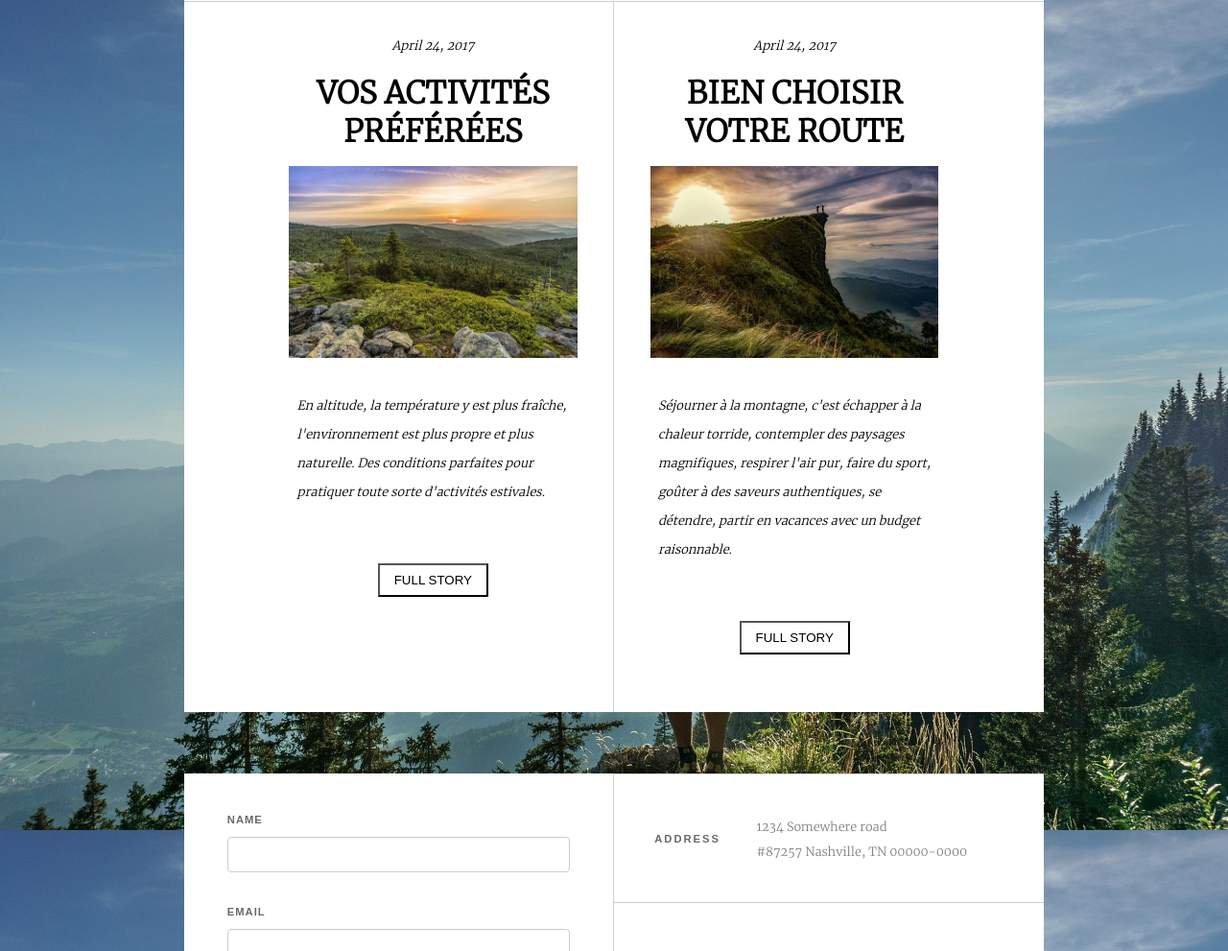
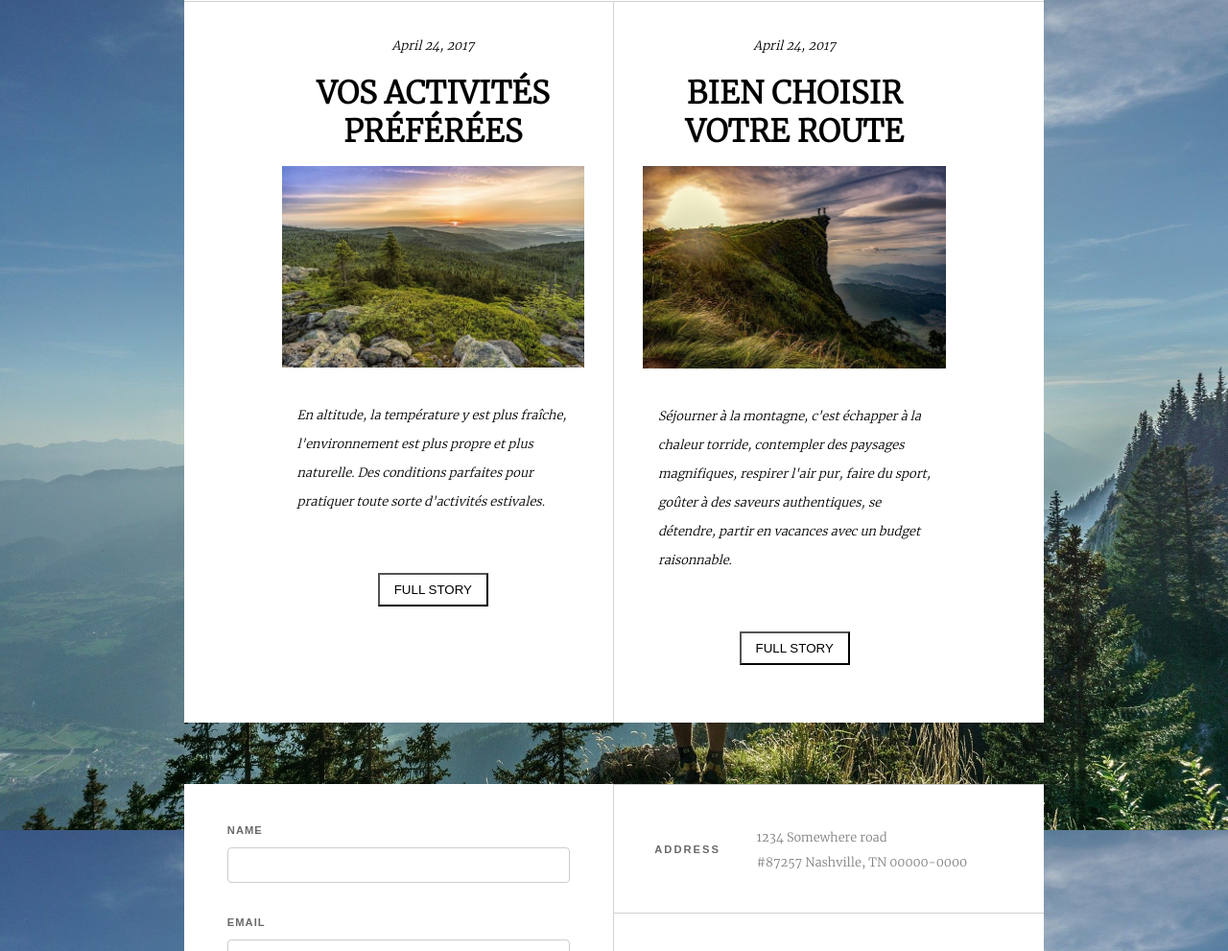
Before and after one commit to init-dev17/SASS-TP1-Montagne, a plain HTML site: page index.html in a window 1280 px wide. Shown: the part 1809-2800 px from the top of the page at 96% size. Drawn offline with Linux system fonts and the light colour scheme; a web font is replaced by a local one.

Commit message:
Images secondaires, width

```diff
--- a/index.html
+++ b/index.html
@@ -101,7 +101,7 @@
           <div>
             <h1>Vos activités préférées</h1>
           </div>
-          <img src="./assets/img/pic02.jpg" alt="pic02" height="200px" />
+          <img src="./assets/img/pic02.jpg" alt="pic02" />
           <p>
             En altitude, la température y est plus fraîche, l'environnement est
             plus propre et plus naturelle. Des conditions parfaites pour
@@ -116,7 +116,7 @@
           <div>
             <h1>Bien choisir votre route</h1>
           </div>
-          <img src="./assets/img/pic03.jpg" alt="pic03" height="200px" />
+          <img src="./assets/img/pic03.jpg" alt="pic03" />
           <p>
             Séjourner à la montagne, c'est échapper à la chaleur torride,
             contempler des paysages magnifiques, respirer l'air pur, faire du
```
